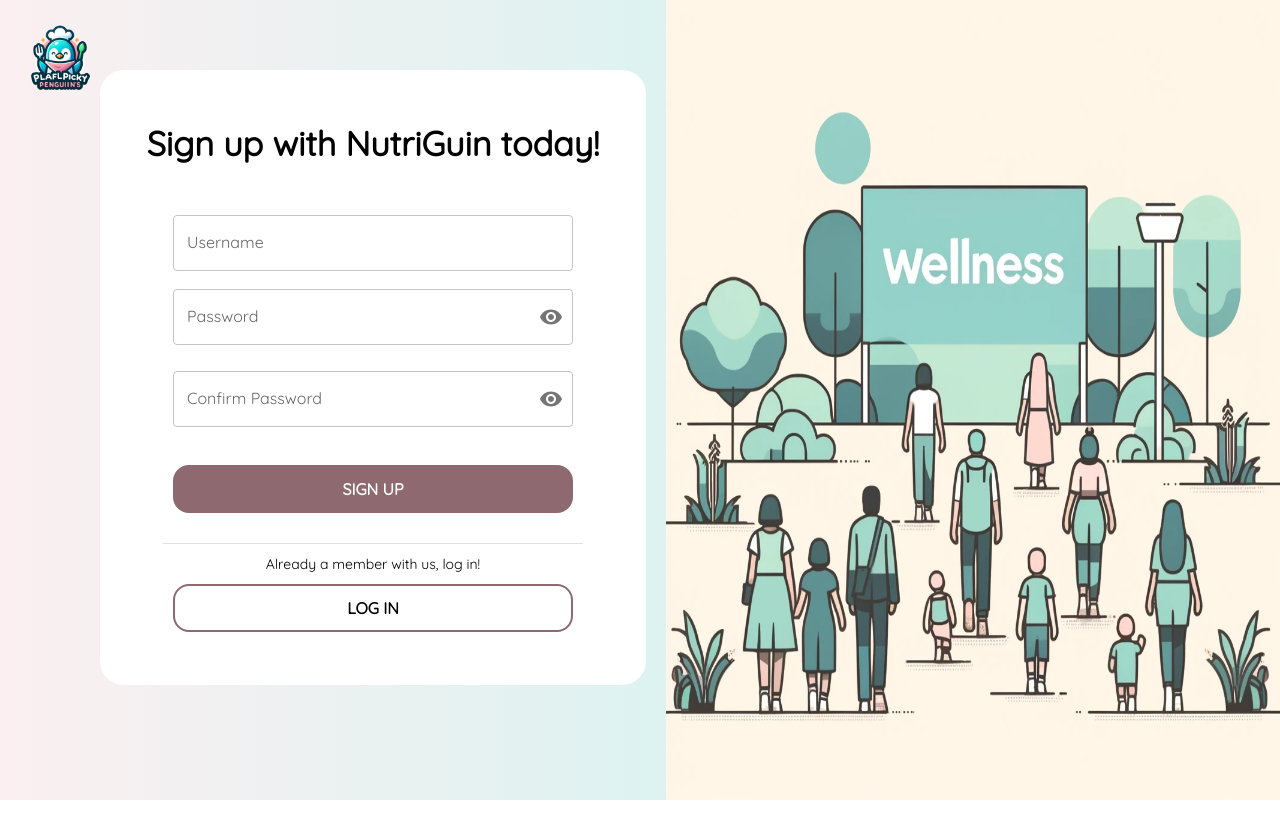
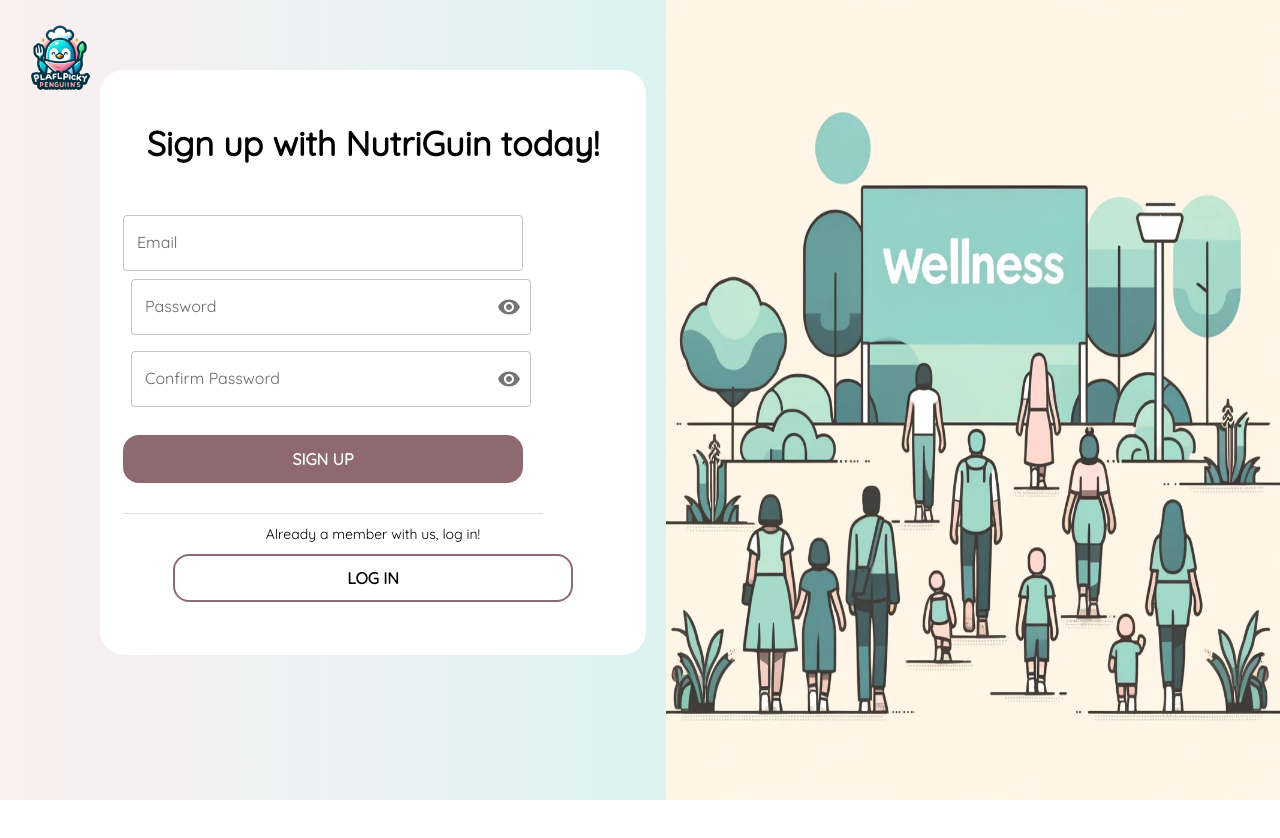
Before and after one commit to UOA-CS732-SE750-Students-2024/project-group-playful-penguins, a React (Vite) app in the folder frontend/: page /signUp in a window 1280 px wide. Built offline with nearby package versions, Linux system fonts and the light colour scheme; no server answers.

Commit message:
PPENG 39: Receive the form data and handle form error.

```diff
--- a/frontend/package.json
+++ b/frontend/package.json
@@ -20,6 +20,7 @@
     "axios": "^1.6.8",
     "react": "^18.2.0",
     "react-dom": "^18.2.0",
+    "react-hook-form": "^7.51.3",
     "react-icons": "^5.0.1",
     "react-router-dom": "^6.22.3"
   },
--- a/frontend/src/pages/SignUpPage/SignUpPage.jsx
+++ b/frontend/src/pages/SignUpPage/SignUpPage.jsx
@@ -15,6 +15,7 @@ import VisibilityOff from "@mui/icons-material/VisibilityOff";
 import styles from "./SignUpPage.module.css";
 import { useState } from "react";
 import { Link } from "react-router-dom";
+import { useForm } from "react-hook-form";
 
 export default function SignUpPage() {
   const [showPassword, setShowPassword] = useState(false);
@@ -26,6 +27,7 @@ export default function SignUpPage() {
   };
 
   const [showConfirmedPassword, setShowConfirmedPassword] = useState(false);
+  const [isPasswordMatch, setIsPasswordMatch] = useState(true);
 
   const handleClickShowConfirmedPassword = () =>
     setShowConfirmedPassword((show) => !show);
@@ -34,8 +36,29 @@ export default function SignUpPage() {
     event.preventDefault();
   };
 
+  const form = useForm({
+    defaultValues: {
+      name: "Kenny Lam",
+      email: "",
+      password: "",
+      confirmPassword: "",
+    },
+  });
+
+  const {
+    register,
+    handleSubmit,
+    formState: { errors },
+  } = form;
+
+  const onSubmit = (data) => {
+    console.log(data);
+    if (data.password !== data.confirmPassword) {
+      setIsPasswordMatch(false);
+    }
+  };
+
   return (
-    <>
     <Box className={styles["top-container"]}>
       <Box
         sx={{
@@ -74,11 +97,7 @@ export default function SignUpPage() {
             marginTop: "50px",
           }}
         >
-            <Typography
-              variant="h4"
-              fontWeight="fontWeightBold"
-              marginTop="30px"
-            >
+          <Typography variant="h4" fontWeight="fontWeightBold" marginTop="30px">
             Sign up with NutriGuin today!
           </Typography>
           <Box
@@ -90,7 +109,19 @@ export default function SignUpPage() {
               marginBottom: "30px",
             }}
           >
-              <TextField label="Username" sx={{ width: 400 }}></TextField>
+            {/* TODO: */}
+            <form onSubmit={handleSubmit(onSubmit)}>
+              <TextField
+                type="email"
+                label="Email"
+                sx={{ width: 400 }}
+                {...register("email", {
+                  required: "Please enter a valid email address",
+                })}
+              ></TextField>
+              {errors.email && (
+                <p style={{ color: "red" }}>{errors.email.message}</p>
+              )}
               <FormControl sx={{ m: 1, width: 400 }} variant="outlined">
                 <InputLabel htmlFor="outlined-adornment-password">
                   Password
@@ -111,7 +142,17 @@ export default function SignUpPage() {
                     </InputAdornment>
                   }
                   label="Password"
+                  {...register("password", {
+                    required: "Please enter password",
+                    minLength: {
+                      value: 8,
+                      message: "Password must be at least 8 characters long",
+                    },
+                  })}
                 />
+                {errors.password && (
+                  <p style={{ color: "red" }}>{errors.password.message}</p>
+                )}
               </FormControl>
               <FormControl sx={{ m: 1, width: 400 }} variant="outlined">
                 <InputLabel htmlFor="outlined-adornment-confirmed-password">
@@ -137,10 +178,28 @@ export default function SignUpPage() {
                     </InputAdornment>
                   }
                   label="Confirm Password"
+                  {...register("confirmPassword", {
+                    required: "Please enter password again",
+                    minLength: {
+                      value: 8,
+                      message: "Password must be at least 8 characters long",
+                    },
+                  })}
                 />
+                {errors.confirmPassword && (
+                  <p style={{ color: "red" }}>
+                    {errors.confirmPassword.message}
+                  </p>
+                )}
               </FormControl>
+              {!isPasswordMatch && (
+                <p style={{ color: "red" }}>
+                  Passwords do not match. Please try again.
+                </p>
+              )}
 
               <Button
+                type="submit"
                 sx={{
                   width: 400,
                   border: "2px solid #8e6a70;",
@@ -159,7 +218,7 @@ export default function SignUpPage() {
                   Sign up
                 </Typography>
               </Button>
-
+            </form>
             <Divider
               sx={{
                 width: 400,
@@ -207,6 +266,5 @@ export default function SignUpPage() {
         />
       </Box>
     </Box>
-    </>
   );
 }
--- a/frontend/src/services/UserService.jsx
+++ b/frontend/src/services/UserService.jsx
@@ -4,16 +4,36 @@ const BACKEND_URL = import.meta.env.VITE_BACKEND_URL;
 
 const authenticateGoogleUser = async (codeResponse) => {
   try {
-    axios.post(BACKEND_URL + `/user/auth/google`, {
-      code: codeResponse.code,
-    }).then((res) => {
-        console.log(res)
+    axios
+      .post(BACKEND_URL + `/user/auth/google`, {
+        code: codeResponse.code,
+      })
+      .then((res) => {
+        console.log(res);
         return res;
-    });
+      });
   } catch (error) {
     console.error("Error fetching data: ", error);
+  }
+};
+
+const signup = async (name, email, password) => {
+  try {
+    const response = await axios.post(BACKEND_URL + "/signup", {
+      name: name,
+      email: email,
+      password: password,
+    });
+    if (!response.data) {
+      throw new Error("No data from backend");
+    }
+    return response.data;
+  } catch (error) {
+    console.log(error);
     return [];
   }
 };
 
-export { authenticateGoogleUser };
+// TODO: Login
+
+export { signup, authenticateGoogleUser };
```
Lines whose indentation alone changed are shown as unchanged.
